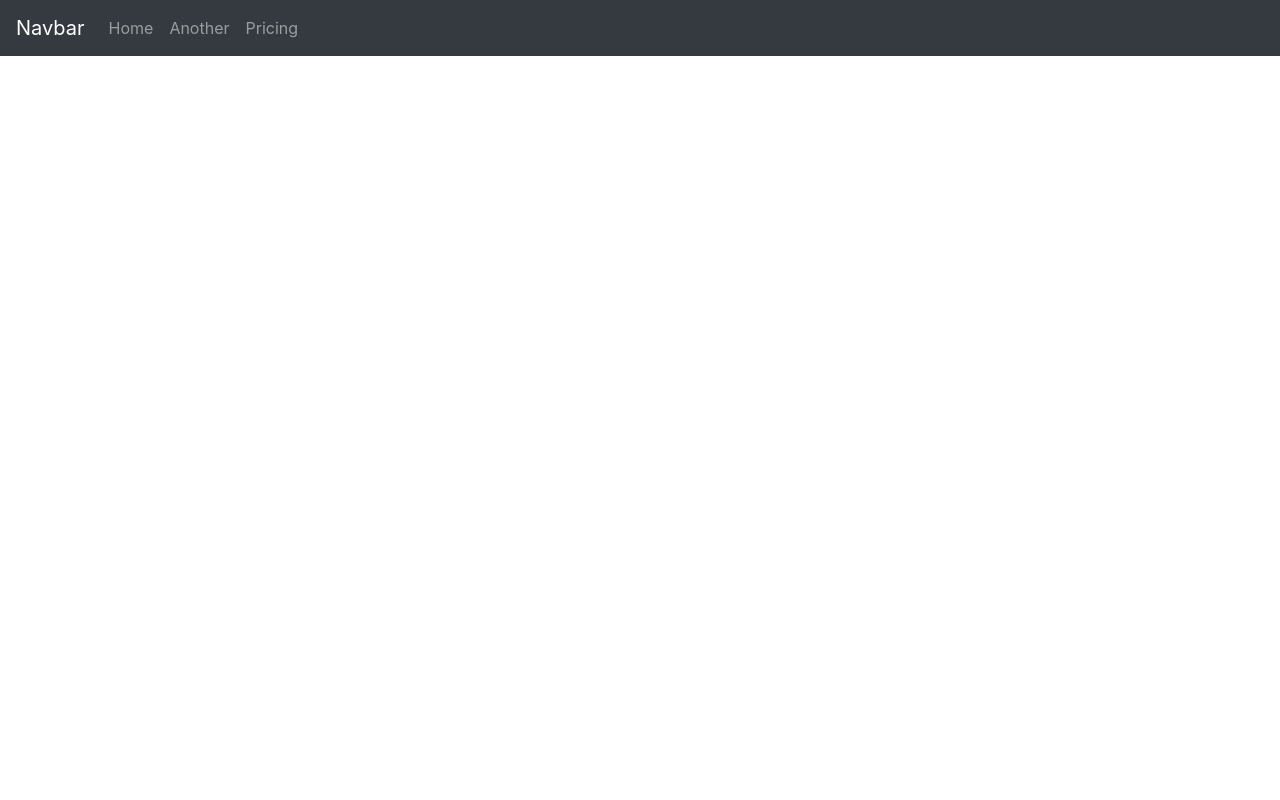
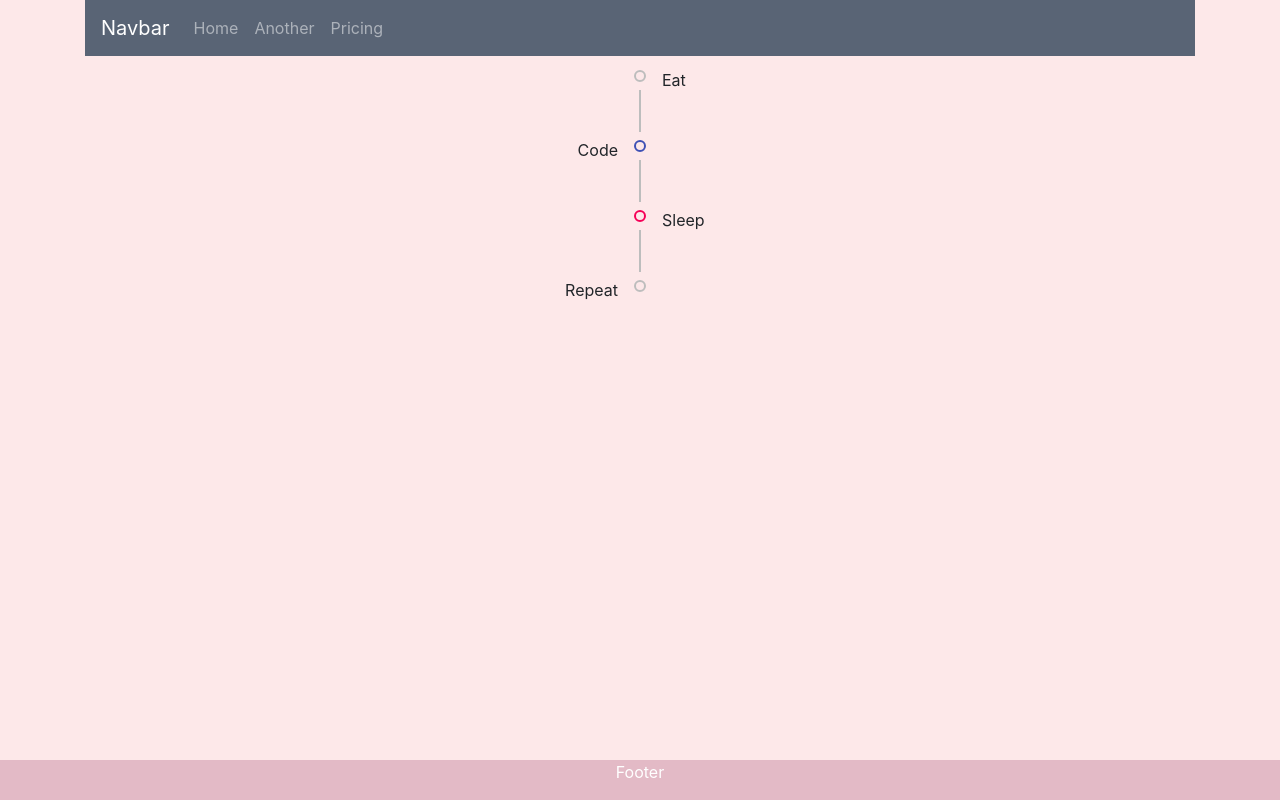
Before and after one commit to nicolas-mora/react-basico, a React (Create React App) app: page /anotherCopy in a window 1280 px wide. Built offline with nearby package versions, Linux system fonts and the light colour scheme.

Commit message:
add material ui

```diff
--- a/package.json
+++ b/package.json
@@ -3,6 +3,8 @@
   "version": "0.1.0",
   "private": true,
   "dependencies": {
+    "@material-ui/core": "^4.11.4",
+    "@material-ui/lab": "^4.0.0-alpha.58",
     "@testing-library/jest-dom": "^5.12.0",
     "@testing-library/react": "^11.2.7",
     "@testing-library/user-event": "^12.8.3",
--- a/src/App.js
+++ b/src/App.js
@@ -6,16 +6,17 @@ import {
 } from "react-bootstrap";
 import HookState from "./components/HookState/HookState";
 import AnotherComponent from './components/AnotherComponent/AnotherComponent';
+import AnotherComponentCopy from "./components/AnotherComponentCopy/AnotherComponentCopy";
 
 export default function App() {
   return (
-    <>
+    <div className="container">
       <Navbar bg="dark" variant="dark">
         <Navbar.Brand href="/">Navbar</Navbar.Brand>
         <Nav className="mr-auto">
           <Nav.Link href="/state">Home</Nav.Link>
           <Nav.Link href="/another">Another</Nav.Link>
-      <Nav.Link href="#pricing">Pricing</Nav.Link>
+          <Nav.Link href="/anotherCopy">Pricing</Nav.Link>
         </Nav>
       </Navbar>
       <Router>
@@ -23,15 +24,15 @@ export default function App() {
           <Route path="/another">
             <AnotherComponent />
           </Route>
-          <Route path="/users">
-            <Users />
+          <Route path="/anotherCopy">
+            <AnotherComponentCopy></AnotherComponentCopy>
           </Route>
           <Route path="/state">
             <HookState incomingText={"Text"} />
           </Route>
         </Switch>
       </Router>
-    </>
+    </div>
   );
 }
 
--- a/src/components/AnotherComponent/AnotherComponent.js
+++ b/src/components/AnotherComponent/AnotherComponent.js
@@ -1,11 +1,18 @@
 import React from "react";
+import Container from "../../shared/components/container/container";
+import Button from '@material-ui/core/Button';
+import { ButtonGroup } from "@material-ui/core";
 
 function AnotherComponent() {
 
   return (
-    <div>
-      <p>El otro componente se muestra correctamente</p>
-    </div>
+    <Container>
+      <ButtonGroup color="secondary" aria-label="outlined secondary button group">
+        <Button>One</Button>
+        <Button>Two</Button>
+        <Button>Three</Button>
+      </ButtonGroup>
+    </Container>
   );
 }
 
--- /dev/null
+++ b/src/components/AnotherComponentCopy/AnotherComponentCopy.js
@@ -0,0 +1,47 @@
+import React from "react";
+import Container from "../../shared/components/container/container";
+import Timeline from '@material-ui/lab/Timeline';
+import TimelineItem from '@material-ui/lab/TimelineItem';
+import TimelineSeparator from '@material-ui/lab/TimelineSeparator';
+import TimelineConnector from '@material-ui/lab/TimelineConnector';
+import TimelineContent from '@material-ui/lab/TimelineContent';
+import TimelineDot from '@material-ui/lab/TimelineDot';
+
+function AnotherComponentCopy() {
+
+  return (
+    <Container>
+      <Timeline align="alternate">
+        <TimelineItem>
+          <TimelineSeparator>
+            <TimelineDot variant="outlined" />
+            <TimelineConnector />
+          </TimelineSeparator>
+          <TimelineContent>Eat</TimelineContent>
+        </TimelineItem>
+        <TimelineItem>
+          <TimelineSeparator>
+            <TimelineDot variant="outlined" color="primary" />
+            <TimelineConnector />
+          </TimelineSeparator>
+          <TimelineContent>Code</TimelineContent>
+        </TimelineItem>
+        <TimelineItem>
+          <TimelineSeparator>
+            <TimelineDot variant="outlined" color="secondary" />
+            <TimelineConnector />
+          </TimelineSeparator>
+          <TimelineContent>Sleep</TimelineContent>
+        </TimelineItem>
+        <TimelineItem>
+          <TimelineSeparator>
+            <TimelineDot variant="outlined" />
+          </TimelineSeparator>
+          <TimelineContent>Repeat</TimelineContent>
+        </TimelineItem>
+      </Timeline>
+    </Container>
+  );
+}
+
+export default AnotherComponentCopy;
--- a/src/index.css
+++ b/src/index.css
@@ -5,9 +5,24 @@ body {
     sans-serif;
   -webkit-font-smoothing: antialiased;
   -moz-osx-font-smoothing: grayscale;
+  background-color: #FDE8E9 !important;
 }
 
 code {
   font-family: source-code-pro, Menlo, Monaco, Consolas, 'Courier New',
     monospace;
 }
+
+.footer {
+  position: fixed;
+  left: 0;
+  bottom: 0;
+  width: 100%;
+  background-color: #E3BAC6;
+  color: white;
+  text-align: center;
+}
+.container .bg-dark{
+  background-color: #596475 !important;
+}
+/*  */
--- /dev/null
+++ b/src/shared/components/container/container.jsx
@@ -0,0 +1,11 @@
+import Footer from "../footer/footer";
+
+const Container = ({ children }) => {
+    return (
+        <>
+            {children}
+            <Footer></Footer>
+        </>
+    )
+}
+export default Container;
--- /dev/null
+++ b/src/shared/components/footer/footer.jsx
@@ -0,0 +1,8 @@
+const Footer = () => {
+    return (
+        <div class="footer">
+            <p>Footer</p>
+        </div>
+    )
+}
+export default Footer;
```
Also changed, not shown: 1 other file (tests, documents, lock files or other folders). Lines whose indentation alone changed are shown as unchanged.
